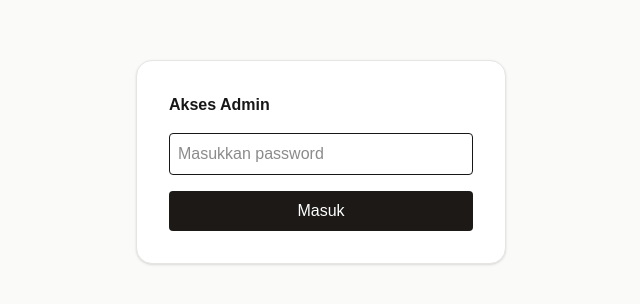
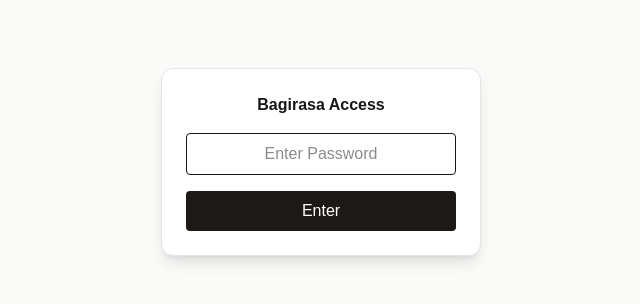
Before and after one commit to AmirrShadid/bagirasa-booking, a Next.js app: page /admin in a window 1280 px wide. Shown: the part 238-542 px from the top of the page, without its empty margins (319-959 px from the left). Built offline with nearby package versions, Linux system fonts and the light colour scheme.

Commit message:
Password

```diff
--- a/app/admin/page.tsx
+++ b/app/admin/page.tsx
@@ -1,48 +1,82 @@
 'use client';
 
-import { useState } from 'react';
+import { useEffect, useState } from 'react';
+import { createClient } from '@supabase/supabase-js';
 
-// Masukkan password rahsia kau kat sini
-const SECRET_PASSWORD = "230187Sa@";
+const supabase = createClient(
+  process.env.NEXT_PUBLIC_SUPABASE_URL!,
+  process.env.NEXT_PUBLIC_SUPABASE_ANON_KEY!
+);
 
 export default function AdminPage() {
   const [password, setPassword] = useState('');
   const [isAuth, setIsAuth] = useState(false);
+  const [bookings, setBookings] = useState<any[]>([]);
 
-  // Komponen Dashboard sebenar (kita letak dalam ni supaya dia tak load selagi tak auth)
-  const Dashboard = () => (
-    <div className="p-8">
-      <h1 className="text-2xl font-bold">Bagirasa Admin Dashboard</h1>
-      {/* Semua kod dashboard asal kau letak kat sini nanti */}
-      <p>Dashboard content is here...</p>
-    </div>
-  );
+  useEffect(() => {
+    async function fetchBookings() {
+      const { data } = await supabase
+        .from('bookings')
+        .select('*')
+        .order('created_at', { ascending: false });
+      if (data) setBookings(data);
+    }
+    if (isAuth) fetchBookings();
+  }, [isAuth]);
 
   if (!isAuth) {
     return (
-      <div className="min-h-screen flex flex-col items-center justify-center bg-stone-50">
-        <div className="bg-white p-8 rounded-2xl shadow-sm border border-stone-200">
-          <h2 className="font-bold mb-4">Akses Admin</h2>
+      <div className="min-h-screen flex items-center justify-center bg-stone-50">
+        <div className="bg-white p-6 rounded-xl shadow-lg border border-stone-200 w-80">
+          <h2 className="font-bold mb-4 text-center">Bagirasa Access</h2>
           <input
             type="password"
             value={password}
             onChange={(e) => setPassword(e.target.value)}
-            className="border p-2 rounded w-full mb-4"
-            placeholder="Masukkan password"
+            className="w-full border p-2 rounded mb-4 text-center"
+            placeholder="Enter Password"
           />
           <button
-            onClick={() => {
-              if (password === SECRET_PASSWORD) setIsAuth(true);
-              else alert('Password salah!');
-            }}
-            className="bg-stone-900 text-white px-4 py-2 rounded w-full"
+            onClick={() => password === "230187Sa" ? setIsAuth(true) : alert('Wrong Password!')}
+            className="w-full bg-stone-900 text-white py-2 rounded"
           >
-            Masuk
+            Enter
           </button>
         </div>
       </div>
     );
   }
 
-  return <Dashboard />;
+  // Dashboard penuh kau
+  return (
+    <div className="min-h-screen bg-stone-50 p-8">
+      <div className="max-w-5xl mx-auto">
+        <h1 className="text-2xl font-bold mb-8">Bagirasa Admin Dashboard</h1>
+        <div className="bg-white rounded-2xl border border-stone-200 shadow-sm overflow-hidden">
+          <table className="w-full text-left">
+            <thead className="bg-stone-50 border-b border-stone-200">
+              <tr>
+                <th className="px-6 py-4 text-xs font-bold text-stone-400">Customer</th>
+                <th className="px-6 py-4 text-xs font-bold text-stone-400">Order</th>
+                <th className="px-6 py-4 text-xs font-bold text-stone-400">Total</th>
+              </tr>
+            </thead>
+            <tbody className="divide-y divide-stone-100">
+              {bookings.map((b) => (
+                <tr key={b.id} className="hover:bg-stone-50">
+                  <td className="px-6 py-4 font-semibold">{b.customer_name}</td>
+                  <td className="px-6 py-4 text-sm">
+                    {b.items?.map((item: any, i: number) => (
+                      <div key={i}>{item.quantity}× {item.name}</div>
+                    ))}
+                  </td>
+                  <td className="px-6 py-4 font-bold">RM {b.total_price}</td>
+                </tr>
+              ))}
+            </tbody>
+          </table>
+        </div>
+      </div>
+    </div>
+  );
 }
```
